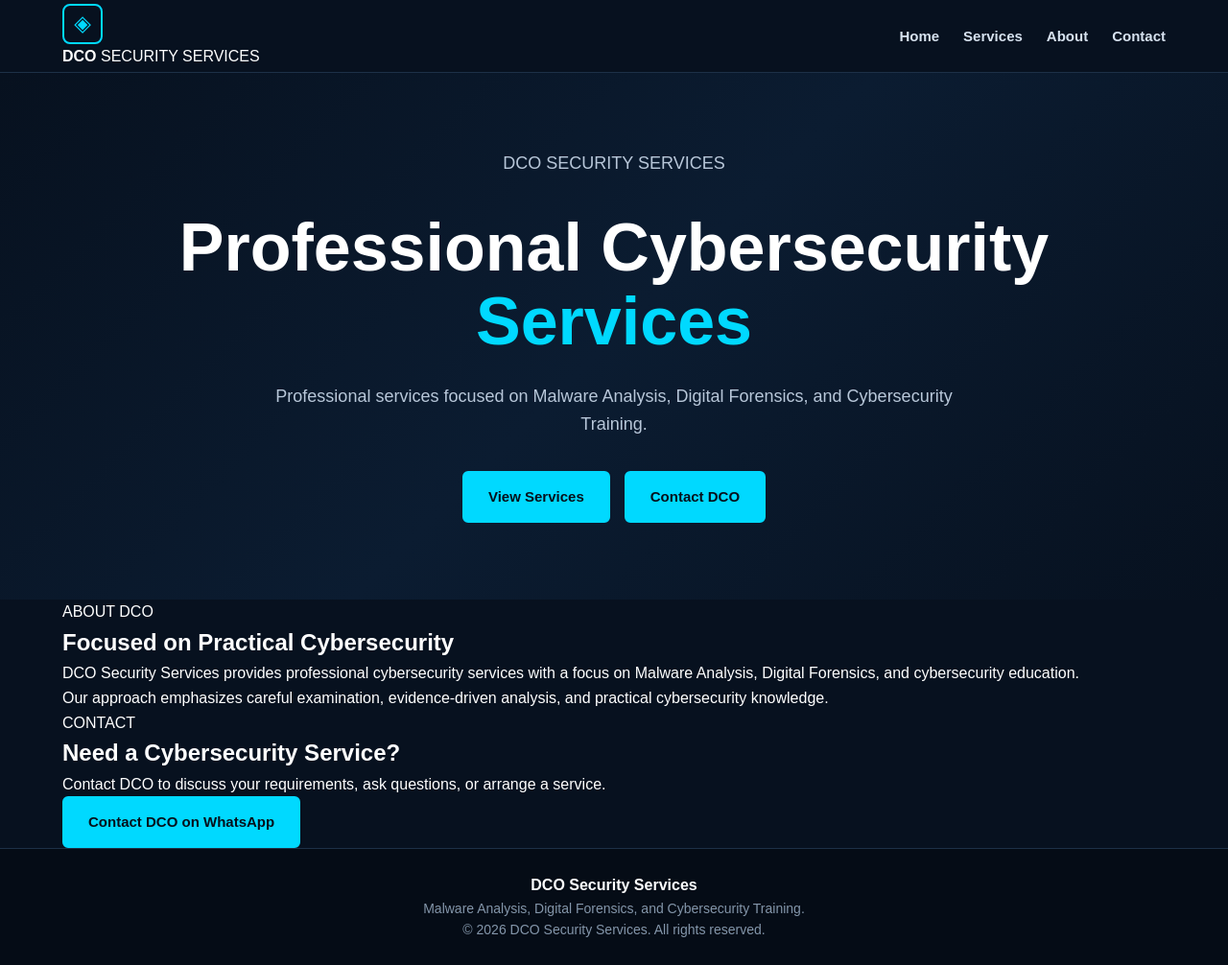
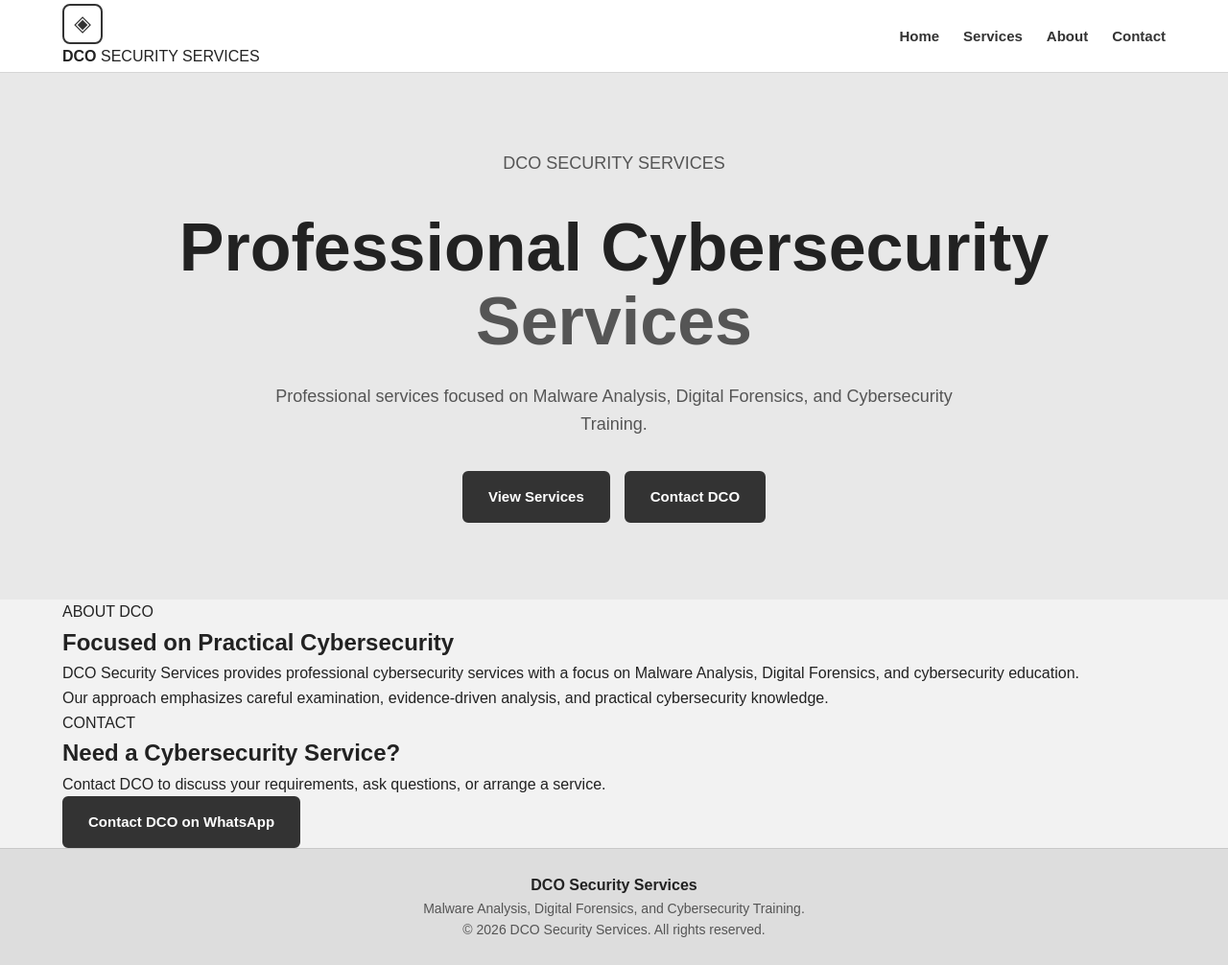
Before and after one commit to davidchimburuomaodum/dco-security-services, a Flask app: page / in a window 1280 px wide. Shown: the whole page at 96% size. Run offline with Flask 3, Linux system fonts and the light colour scheme.

Commit message:
Update neutral website design

```diff
--- a/static/style.css
+++ b/static/style.css
@@ -1,8 +1,3 @@
-/* =========================================
-   DCO SECURITY SERVICES
-   Main Stylesheet
-   ========================================= */
-
 * {
     margin: 0;
     padding: 0;
@@ -15,8 +10,8 @@ html {
 
 body {
     font-family: Arial, Helvetica, sans-serif;
-    background: #07111f;
-    color: #ffffff;
+    background: #f2f2f2;
+    color: #222222;
     line-height: 1.6;
 }
 
@@ -31,13 +26,11 @@ a {
     margin: 0 auto;
 }
 
-/* =========================================
-   HEADER / NAVIGATION
-   ========================================= */
+/* HEADER */
 
 .header {
-    background: #07111f;
-    border-bottom: 1px solid #1d3047;
+    background: #ffffff;
+    border-bottom: 1px solid #d6d6d6;
     position: sticky;
     top: 0;
     z-index: 1000;
@@ -63,8 +56,8 @@ a {
     display: flex;
     align-items: center;
     justify-content: center;
-    border: 2px solid #00d9ff;
-    color: #00d9ff;
+    border: 2px solid #333333;
+    color: #333333;
     font-size: 23px;
     border-radius: 8px;
 }
@@ -79,7 +72,7 @@ a {
     display: block;
     font-size: 9px;
     letter-spacing: 2px;
-    color: #00d9ff;
+    color: #555555;
 }
 
 nav {
@@ -89,31 +82,24 @@ nav {
 }
 
 nav a {
-    color: #d7e2ef;
+    color: #333333;
     font-size: 15px;
     font-weight: 600;
     transition: 0.3s ease;
 }
 
 nav a:hover {
-    color: #00d9ff;
+    color: #666666;
 }
 
-/* =========================================
-   HERO
-   ========================================= */
+/* HERO */
 
 .hero {
     min-height: 430px;
     display: flex;
     align-items: center;
     text-align: center;
-    background: linear-gradient(
-        135deg,
-        #07111f 0%,
-        #0b1c31 50%,
-        #07111f 100%
-    );
+    background: #e8e8e8;
     padding: 80px 0;
 }
 
@@ -121,22 +107,21 @@ nav a:hover {
     font-size: clamp(38px, 6vw, 70px);
     line-height: 1.1;
     margin-bottom: 25px;
+    color: #222222;
 }
 
 .hero h1 span {
-    color: #00d9ff;
+    color: #555555;
 }
 
 .hero p {
     max-width: 760px;
     margin: 0 auto 35px;
-    color: #b8c7d9;
+    color: #555555;
     font-size: 18px;
 }
 
-/* =========================================
-   BUTTONS
-   ========================================= */
+/* BUTTONS */
 
 .hero-buttons {
     display: flex;
@@ -149,10 +134,10 @@ nav a:hover {
 .btn {
     display: inline-block;
     padding: 13px 25px;
-    border: 2px solid #00d9ff;
+    border: 2px solid #333333;
     border-radius: 6px;
-    background: #00d9ff;
-    color: #06101c;
+    background: #333333;
+    color: #ffffff;
     font-weight: 700;
     font-size: 15px;
     cursor: pointer;
@@ -160,14 +145,11 @@ nav a:hover {
 }
 
 .btn:hover {
-    background: transparent;
-    color: #00d9ff;
-    transform: translateY(-2px);
+    background: #ffffff;
+    color: #333333;
 }
 
-/* =========================================
-   GENERAL SECTIONS
-   ========================================= */
+/* SECTIONS */
 
 main {
     min-height: 70vh;
@@ -188,12 +170,10 @@ section.container > p {
     max-width: 800px;
     margin: 0 auto 40px;
     text-align: center;
-    color: #b8c7d9;
+    color: #555555;
 }
 
-/* =========================================
-   SERVICES
-   ========================================= */
+/* SERVICES */
 
 .services-grid {
     display: grid;
@@ -203,8 +183,8 @@ section.container > p {
 }
 
 .service-card {
-    background: #0d1b2d;
-    border: 1px solid #1e3954;
+    background: #ffffff;
+    border: 1px solid #d2d2d2;
     border-radius: 10px;
     padding: 30px;
     text-align: center;
@@ -213,17 +193,17 @@ section.container > p {
 
 .service-card:hover {
     transform: translateY(-5px);
-    border-color: #00d9ff;
+    border-color: #777777;
 }
 
 .service-card h2,
 .service-card h3 {
-    color: #00d9ff;
+    color: #333333;
     margin-bottom: 15px;
 }
 
 .service-card p {
-    color: #b8c7d9;
+    color: #555555;
     margin-bottom: 20px;
 }
 
@@ -231,25 +211,21 @@ section.container > p {
     margin-top: 5px;
 }
 
-/* =========================================
-   FOOTER
-   ========================================= */
+/* FOOTER */
 
 footer {
-    background: #050c16;
-    border-top: 1px solid #1d3047;
+    background: #dddddd;
+    border-top: 1px solid #c8c8c8;
     text-align: center;
     padding: 25px 0;
 }
 
 footer p {
-    color: #8496aa;
+    color: #555555;
     font-size: 14px;
 }
 
-/* =========================================
-   MOBILE RESPONSIVE
-   ========================================= */
+/* MOBILE */
 
 @media (max-width: 800px) {
 
```
